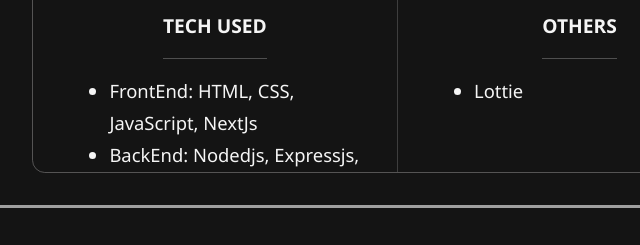
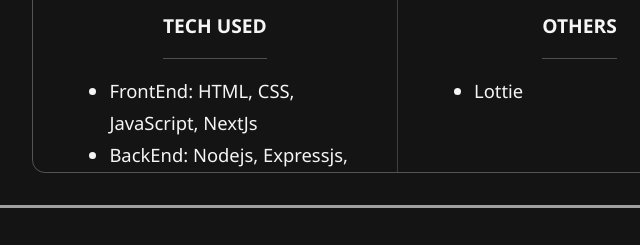
Before and after one commit to Saurabh-Narayankar/Portfolio, a plain HTML site: page index.html in a window 1280 px wide. Shown: the part 1660-1905 px from the top of the page, 0-640 px from the left. Drawn offline with nearby package versions, Linux system fonts and the light colour scheme.

```diff
--- a/index.html
+++ b/index.html
@@ -78,7 +78,7 @@
                                 <main class="tech-content">
                                     <ul>
                                         <li>FrontEnd: HTML, CSS, JavaScript, NextJs</li>
-                                        <li>BackEnd: Nodedjs, Expressjs, Firebase</li>
+                                        <li>BackEnd: Nodejs, Expressjs, Firebase</li>
                                         <li>Database: Firestore</li>
                                     </ul>
                                 </main>
```
